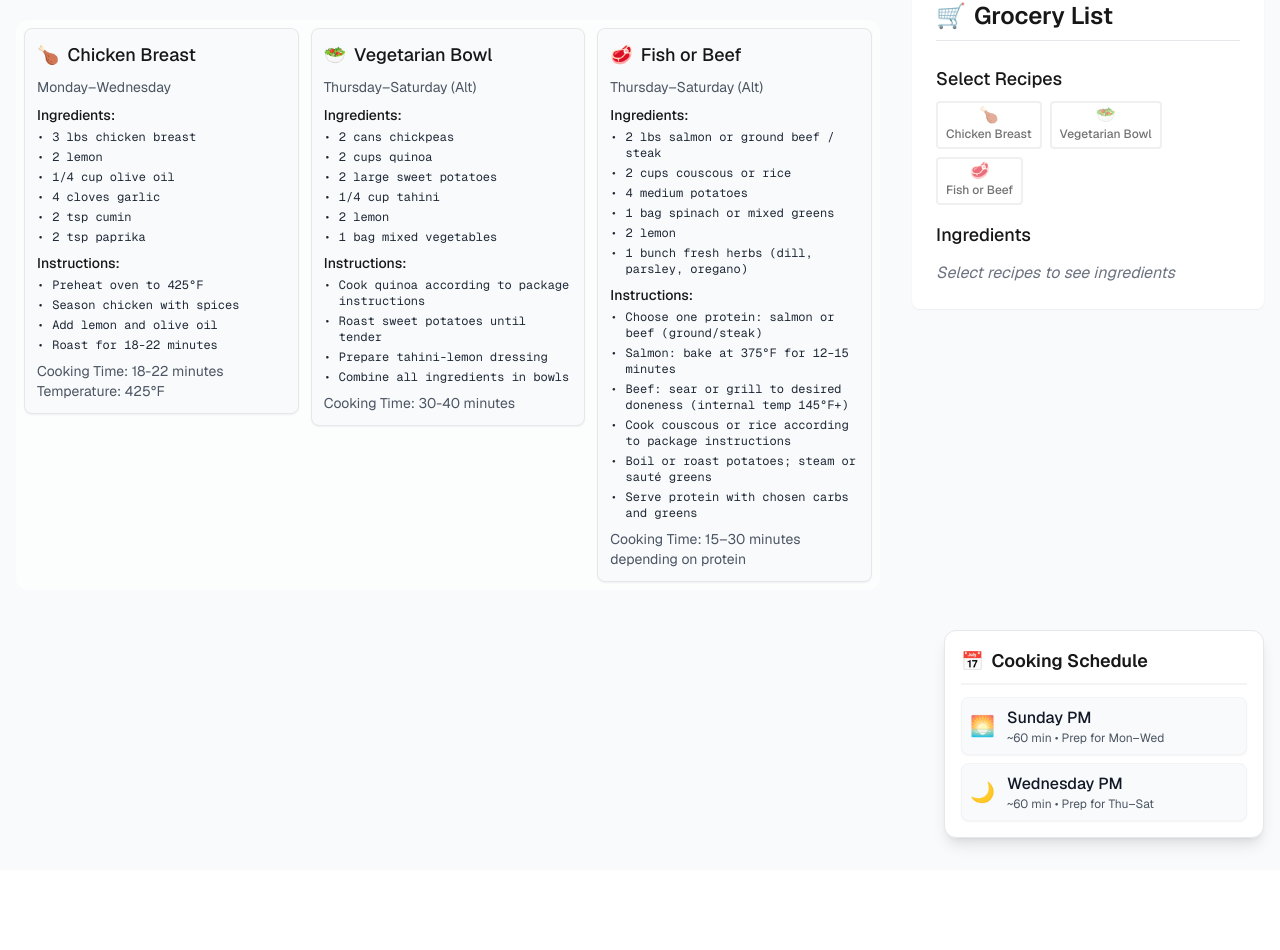
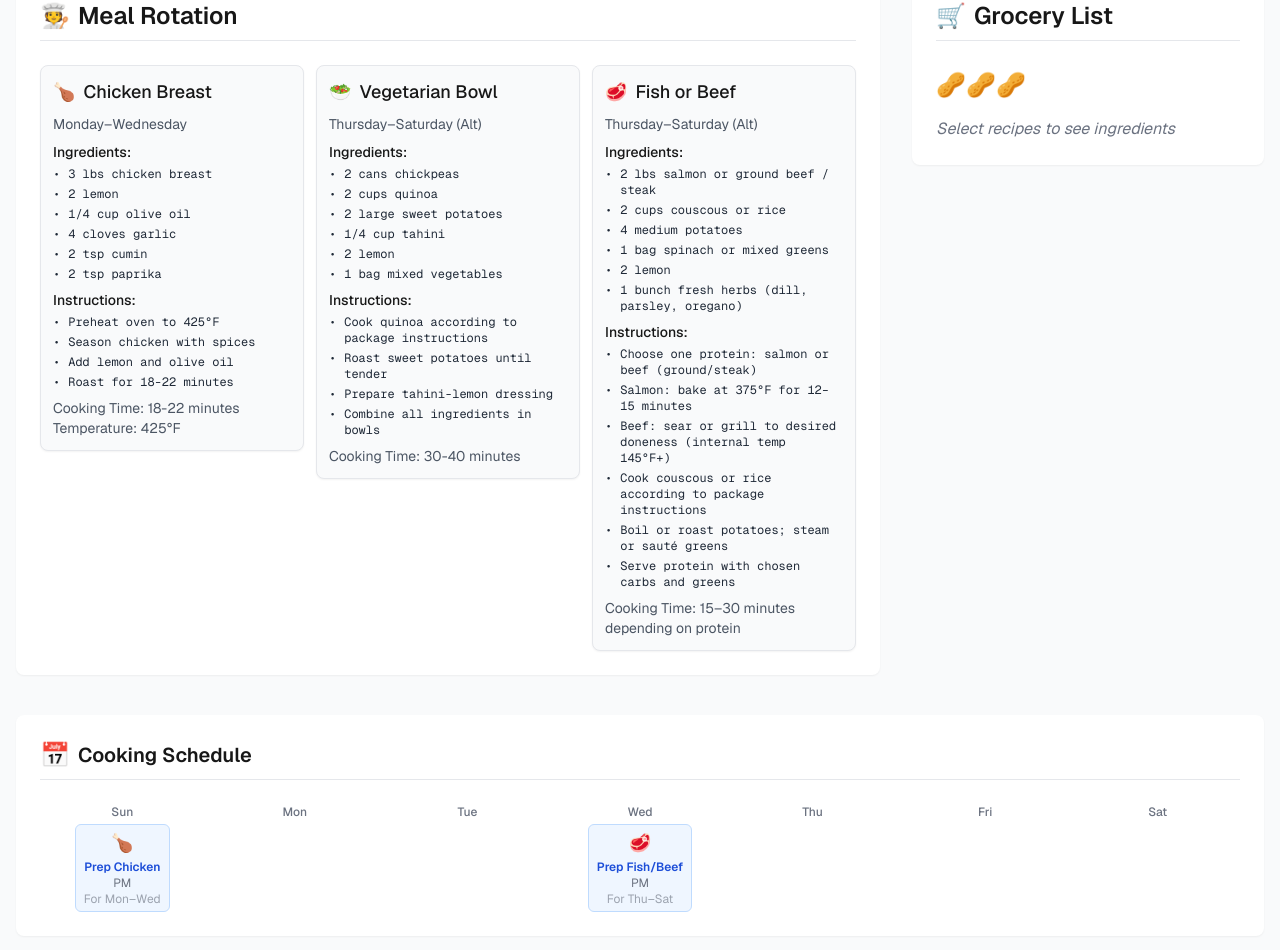
Before and after one commit to arach/meal-prep-plan, a Next.js app: page / in a window 1280 px wide. Shown: the part 156-1106 px from the top of the page. Before the commit the page ends 1026 px from the top, so only its background shows below. Built offline with nearby package versions, Linux system fonts and the light colour scheme.

Commit message:
Improved the structure of the layout
Improved the structure of the layout, including a very nice schedule section at the bottom of the page

```diff
--- a/src/app/components/GroceryList.tsx
+++ b/src/app/components/GroceryList.tsx
@@ -11,12 +11,22 @@ export default function GroceryList({ selectedMeals }: GroceryListProps) {
   const selectedIngredients = selectedRecipeObjs
     .flatMap(recipe => recipe.ingredients.map(ingredient => `${ingredient.amount}${ingredient.unit ? ' ' + ingredient.unit : ''} ${ingredient.name}`));
 
-  // Map recipe id to emoji for button display
+  // For summary line
+  const selectedRecipeNames = selectedRecipeObjs.map(recipe => recipe.name);
+
+  // Map recipe id to emoji for display
   const recipeEmoji: Record<string, string> = {
     'chicken-breast': '🍗',
     'vegetarian-bowl': '🥗',
     'fish-beef': '🥩',
   };
+
+  // Emoji row for selected recipes
+  const emojiRow = selectedMeals.length > 0
+    ? selectedMeals.map(id => (
+        <span key={id} className="text-2xl mr-1 align-middle">{recipeEmoji[id]}</span>
+      ))
+    : <span className="text-2xl text-gray-200">🥜🥜🥜</span>;
 
   return (
     <div className="bg-white rounded-lg shadow-sm p-6 w-full max-w-xl flex flex-col items-start">
@@ -24,30 +34,13 @@ export default function GroceryList({ selectedMeals }: GroceryListProps) {
         <span>🛒</span> Grocery List
       </h2>
 
-      {/* Recipe Selection */}
-      <div className="mb-4 w-full">
-        <h3 className="text-lg font-medium mb-2">Select Recipes</h3>
-        <div className="flex flex-wrap gap-2">
-          {mealRotation.recipes.map(recipe => (
-            <div
-              key={recipe.id}
-              className={`px-2 py-1 rounded border-2 flex flex-col justify-center items-center gap-0.5 transition-colors font-medium text-xs cursor-default select-none
-                ${selectedMeals.includes(recipe.id)
-                  ? 'border-blue-500 bg-blue-50 shadow-sm'
-                  : 'border-gray-200 bg-white opacity-60'}
-              `}
-              style={{ minWidth: 80, minHeight: 48 }}
-            >
-              <span className="text-base leading-none flex items-center justify-center">{recipeEmoji[recipe.id]}</span>
-              <span className="leading-tight text-center flex items-center justify-center" style={{ minHeight: 18 }}>{recipe.name}</span>
-            </div>
-          ))}
-        </div>
+      {/* Emoji row as section header, aligned with Meal Rotation title */}
+      <div className="flex items-center mb-3 min-h-[2.5rem]">
+        {emojiRow}
       </div>
 
       {/* Grocery List */}
       <div className="w-full">
-        <h3 className="text-lg font-medium mb-3">Ingredients</h3>
         {selectedIngredients.length > 0 ? (
           <ul className="space-y-1 bg-gray-50 border border-gray-200 rounded-lg p-2 shadow-sm">
             {selectedIngredients.map((ingredient, index) => (
@@ -63,6 +56,12 @@ export default function GroceryList({ selectedMeals }: GroceryListProps) {
         ) : (
           <p className="text-gray-500 italic">Select recipes to see ingredients</p>
         )}
+        {/* One-liner summary of selected recipes */}
+        {selectedRecipeNames.length > 0 && (
+          <div className="mt-3 text-xs text-gray-500">
+            Recipes to cook: {selectedRecipeNames.join(', ')}
+          </div>
+        )}
       </div>
     </div>
   );
--- a/src/app/page.tsx
+++ b/src/app/page.tsx
@@ -3,6 +3,15 @@ import React, { useState } from 'react';
 import GroceryList from './components/GroceryList';
 import RecipeCard from './components/RecipeCard';
 import { mealRotation } from '@/data/meals';
+
+const weekDays = [
+  'Sunday', 'Monday', 'Tuesday', 'Wednesday', 'Thursday', 'Friday', 'Saturday'
+];
+
+const prepEvents = [
+  { day: 'Sunday', label: 'Prep Chicken', emoji: '🍗', time: 'PM', details: 'For Mon–Wed' },
+  { day: 'Wednesday', label: 'Prep Fish/Beef', emoji: '🥩', time: 'PM', details: 'For Thu–Sat' },
+];
 
 export default function HomePage() {
   const [selectedMeals, setSelectedMeals] = useState<string[]>([]);
@@ -25,11 +34,11 @@ export default function HomePage() {
             <p className="text-gray-600 mb-8">A simple, efficient approach to meal preparation</p>
             {/* Meal Rotation Main Event - header aligned horizontally with Grocery List */}
             <div className="flex flex-col lg:flex-row lg:items-start lg:gap-8">
-              <section className="flex-1 mb-8 lg:mb-0">
-                <div className="flex items-baseline gap-2 mb-4">
-                  <h2 className="text-xl font-semibold tracking-tight">Meal Rotation</h2>
+              <section className="flex-1 mb-8 lg:mb-0 bg-white rounded-lg shadow-sm p-6">
+                <div className="flex items-center gap-2 mb-6 pb-2 border-b w-full border-gray-200">
+                  <span className="text-2xl">🧑‍🍳</span>
+                  <h2 className="text-2xl font-semibold">Meal Rotation</h2>
                 </div>
-                <div className="bg-white/60 rounded-xl p-2">
                 <div className="grid grid-cols-1 md:grid-cols-2 lg:grid-cols-3 gap-3">
                   {mealRotation.recipes.map((recipe) => (
                     <div key={recipe.id} className="w-full">
@@ -42,7 +51,6 @@ export default function HomePage() {
                     </div>
                   ))}
                 </div>
-                </div>
               </section>
               {/* Grocery List Card aligned and always top-aligned */}
               <div className="w-full max-w-xl lg:w-[22rem] flex flex-col items-start gap-4 mt-4 lg:mt-0">
@@ -51,29 +59,32 @@ export default function HomePage() {
             </div>
           </div>
         </div>
-        {/* Cooking Schedule at the bottom right */}
-        <div className="flex flex-col lg:flex-row lg:justify-end mt-8">
-          <section className="bg-white rounded-xl shadow-lg p-4 border border-gray-200 w-full max-w-md lg:w-80">
-            <h2 className="text-lg font-semibold mb-3 pb-2 border-b-2 border-gray-100 flex items-center gap-2">
-              <span>📅</span> Cooking Schedule
-            </h2>
-            <div className="flex flex-col gap-2">
-              <div className="flex items-center gap-3 p-2 bg-gray-50 rounded-lg shadow-sm border border-gray-100">
-                <span className="text-xl">🌅</span>
-                <div>
-                  <div className="font-medium text-gray-900">Sunday PM</div>
-                  <div className="text-xs text-gray-600">~60 min • Prep for Mon–Wed</div>
+        {/* Static Weekly Grid Cooking Schedule */}
+        <div className="w-full bg-white rounded-lg shadow-sm p-6 mt-8">
+          <div className="flex items-center gap-2 mb-6 pb-2 border-b w-full border-gray-200">
+            <span className="text-2xl">📅</span>
+            <h2 className="text-xl font-semibold">Cooking Schedule</h2>
           </div>
+          <div className="grid grid-cols-7 gap-2">
+            {weekDays.map(day => {
+              const event = prepEvents.find(e => e.day === day);
+              return (
+                <div key={day} className="flex flex-col items-center">
+                  <div className="text-xs font-medium text-gray-500 mb-1">{day.slice(0,3)}</div>
+                  {event ? (
+                    <div className="bg-blue-50 border border-blue-200 rounded-md px-2 py-1 flex flex-col items-center text-xs">
+                      <span className="text-lg mb-0.5">{event.emoji}</span>
+                      <span className="font-semibold text-blue-700">{event.label}</span>
+                      <span className="text-gray-500">{event.time}</span>
+                      <span className="text-gray-400">{event.details}</span>
                     </div>
-              <div className="flex items-center gap-3 p-2 bg-gray-50 rounded-lg shadow-sm border border-gray-100">
-                <span className="text-xl">🌙</span>
-                <div>
-                  <div className="font-medium text-gray-900">Wednesday PM</div>
-                  <div className="text-xs text-gray-600">~60 min • Prep for Thu–Sat</div>
+                  ) : (
+                    <div className="h-12" />
+                  )}
                 </div>
+              );
+            })}
           </div>
-            </div>
-          </section>
         </div>
       </div>
     </main>
```
Lines whose indentation alone changed are shown as unchanged.
